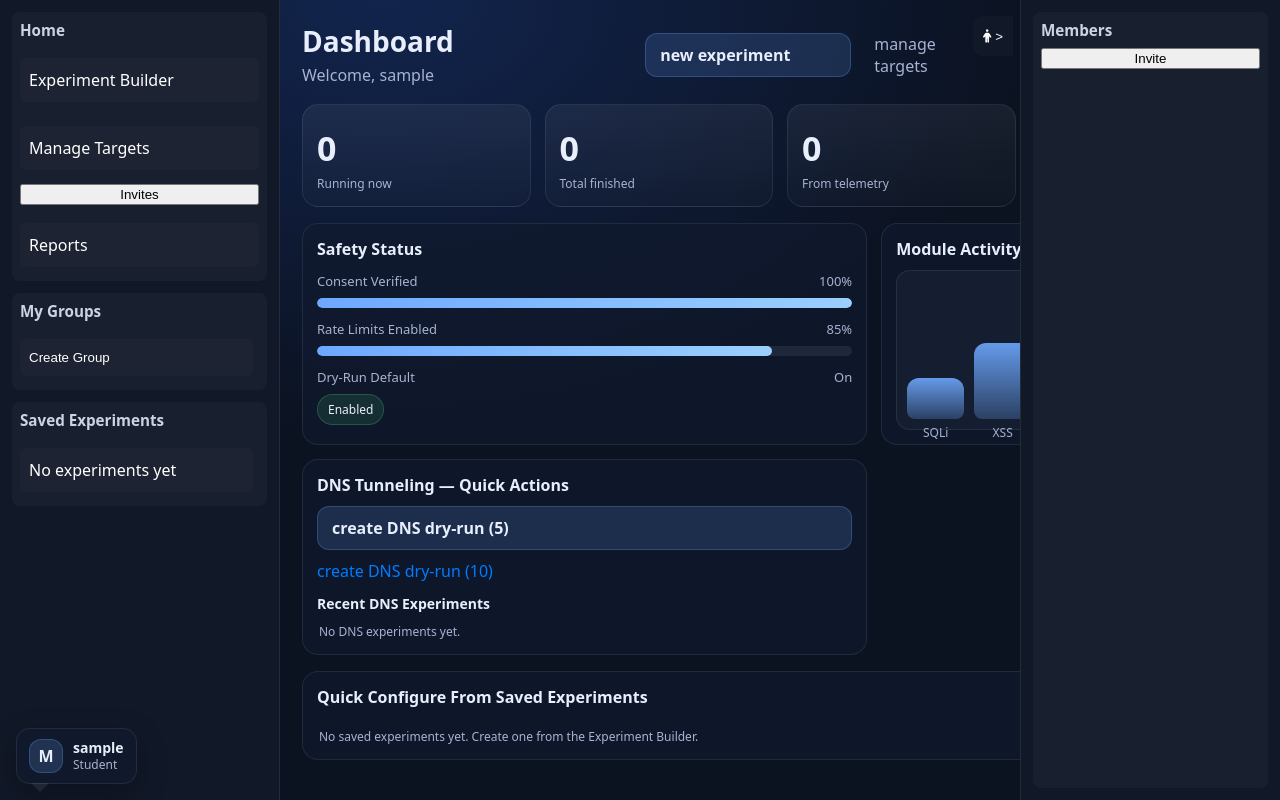
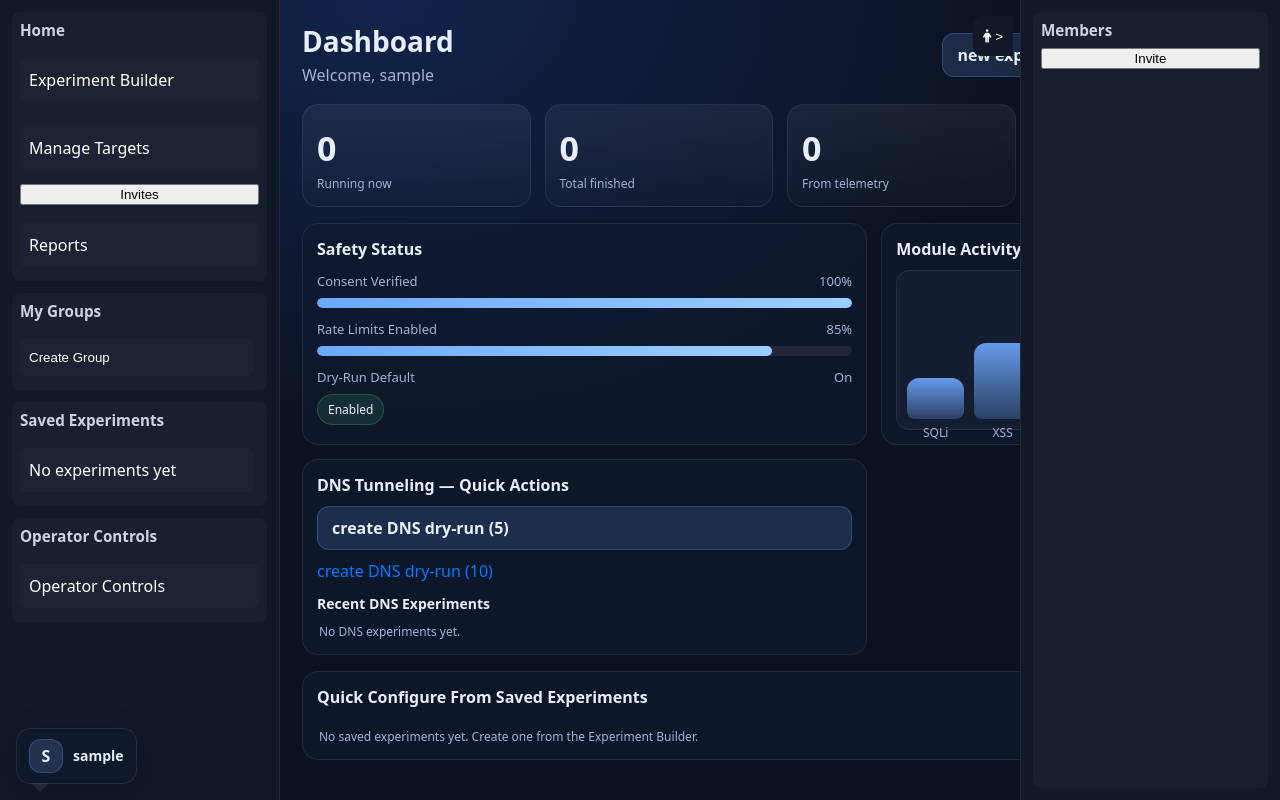
Before and after one commit to jestrada27/CAST---Cyber-Attack-Simulation-Toolkit, a Flask app: page /main_dashboard in a window 1280 px wide. Run offline with Flask 3, Linux system fonts and the light colour scheme; the visitor is signed in with stand-in values (Sample User, id 1); data that the repository does not hold is empty; some libraries are stand-ins or nearby versions.

Commit message:
Update maindashboard.html

```diff
--- a/templates/Dashboard/maindashboard.html
+++ b/templates/Dashboard/maindashboard.html
@@ -111,11 +111,18 @@
         </div>
       </section>
 
+      <section class="section">
+        <h3>Operator Controls</h3>
+          <div class="button-group">
+            <a class="item" href="{{ url_for('operator_cntrl_bp.operator_page') }}">Operator Controls</a>
+          </div>
+      </section>
+
       <a class="user-notch" href="/profile" aria-label="Open profile">
-        <div class="user-avatar">M</div>
+         <div class="user-avatar">{{ username[0]|upper }}</div>
         <div class="user-meta">
           <div class="user-name">{{username}}</div>
-          <div class="user-role">Student</div>
+          <!-- <div class="user-role">Student</div> -->
         </div>
       </a>
 
@@ -131,7 +138,7 @@
           <a class="btn-primary" href="{{ url_for('experiment_builder') }}">new experiment</a>
           <a class="nav-item" href="{{ url_for('targets') }}">manage targets</a>
         </div>
-        <div class="pill">Offline mode</div>
+        <!-- <div class="pill">Offline mode</div> -->
       </header>
 
       {% with messages = get_flashed_messages(with_categories=true) %}
```
